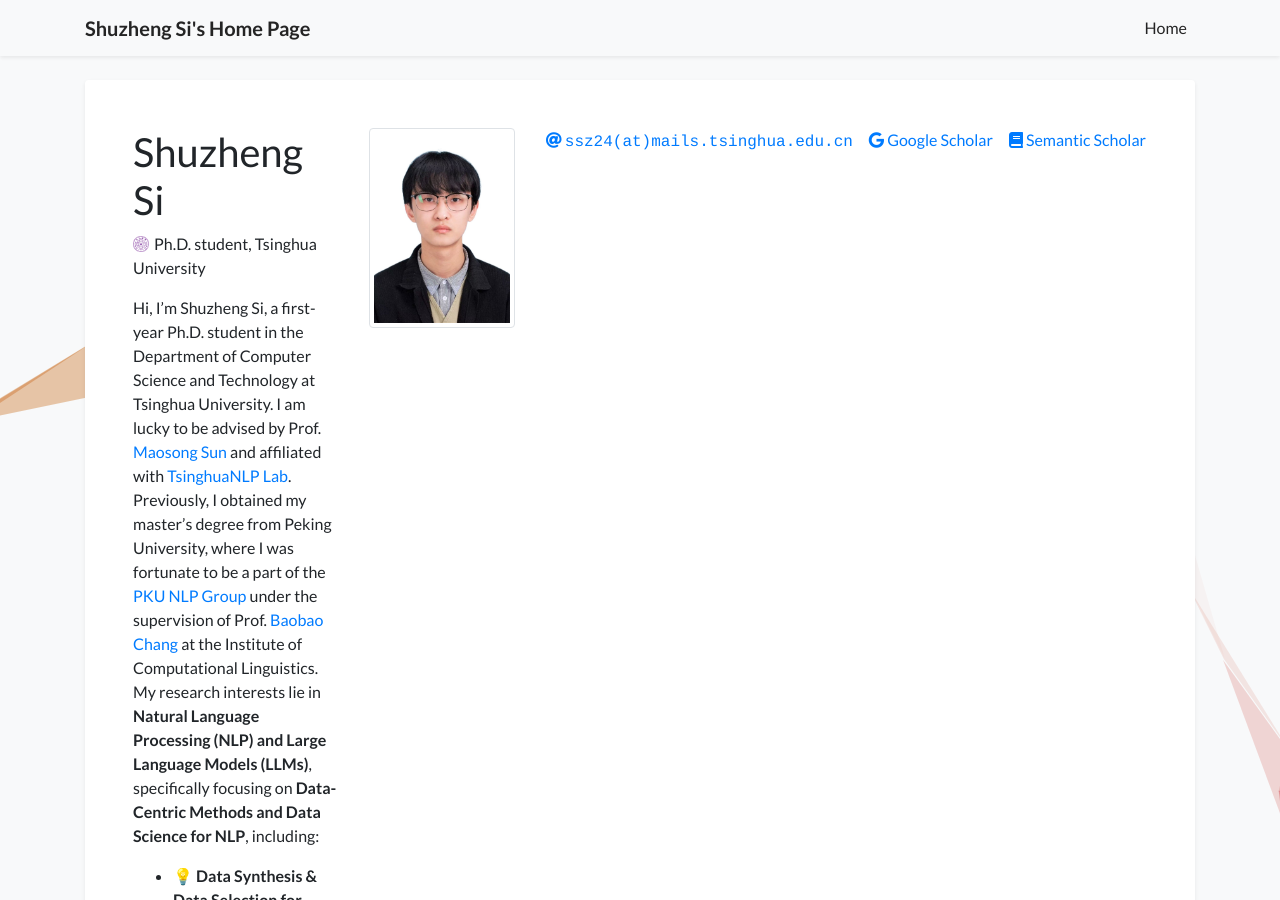
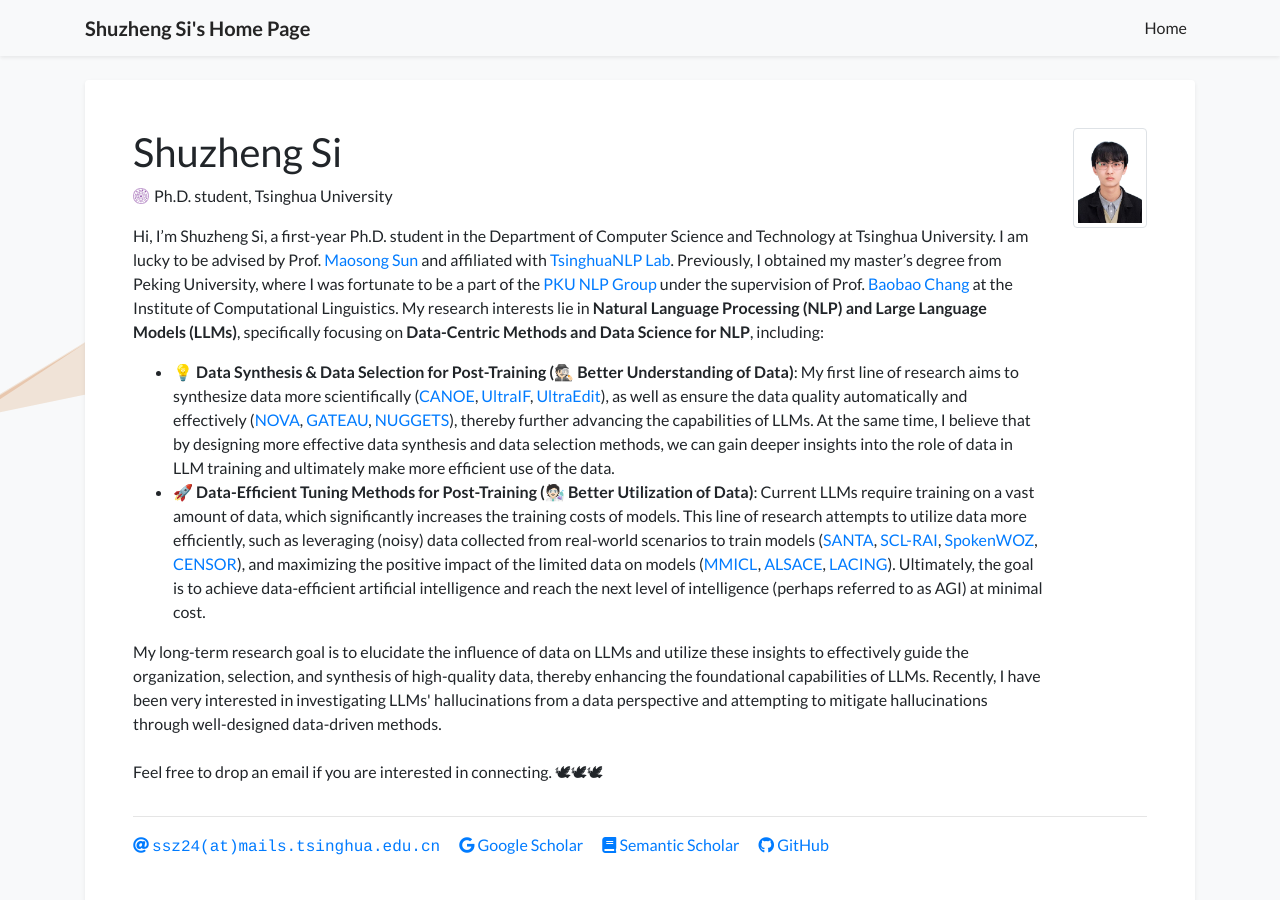
Before and after one commit to S1s-Z/s1s-z.github.io, a Jekyll site: the page built from index.html, in a window 1280 px wide and 900 px high. Built offline with Jekyll 4.4.1, drawn with Linux system fonts in a browser that asks for light colours; a style sheet for code colours, icons or effects is not loaded.

Commit message:
Update profile_card.html

```diff
--- a/_includes/widgets/profile_card.html
+++ b/_includes/widgets/profile_card.html
@@ -19,20 +19,24 @@
                     </div>
                     {% if site.data.profile.show_portrait %}
                     <div class="col-md-auto d-none d-md-block">
-                        <figure class="figure float-left mr-3">
+                        <figure class="figure">
                             <img
                                 src="{{ site.data.profile.portrait_url }}"
                                 class="figure-img img-fluid img-thumbnail"
-                                style="height: 200px;"
+                                style="height: 100px;"
                                 data-toggle="tooltip"
                                 data-placement="top"
                                 title="{{ site.data.profile.portrait_caption }}"
                             >
                             <figcaption class="figure-caption text-right"></figcaption>
                         </figure>
+                    </div>
                     {% endif %}
 
                 </div>
+                <hr />
+                <div class="row">
+                    <div class="col">
                         <a class="pr-3 no-break" href="mailto:{{ site.data.profile.email | encode_email }}">
                             <i class="fas fa-at"></i> <span class="email-text">{{ site.data.profile.email | replace: "@", "(at)" }}</span>
                         </a>
```
Lines whose indentation alone changed are shown as unchanged.
